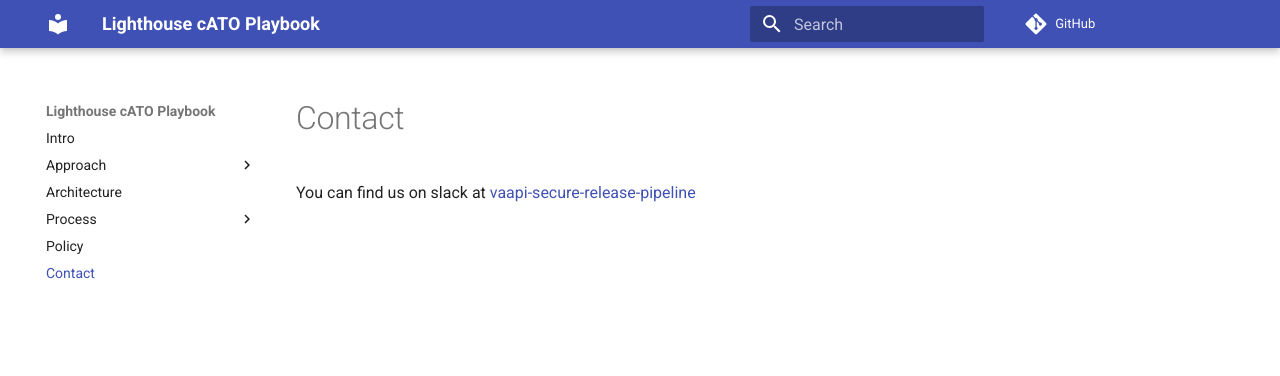
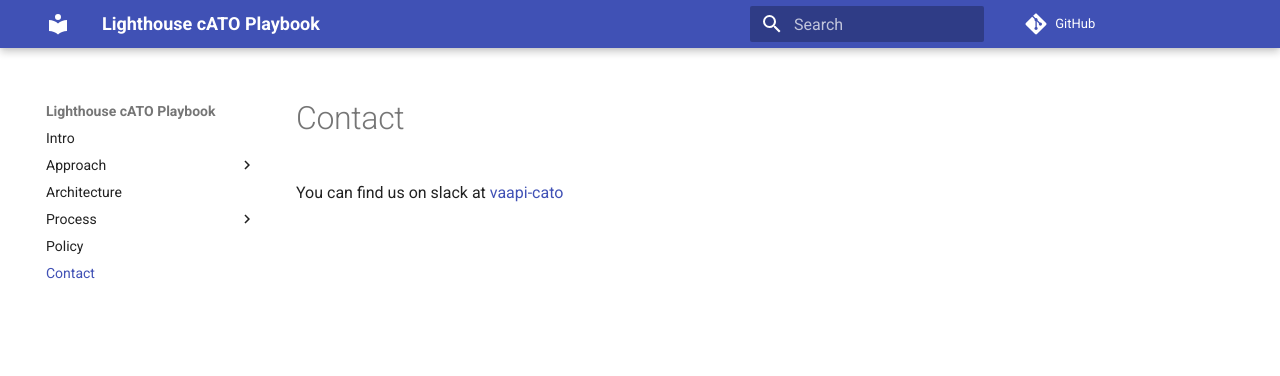
Before and after one commit to rise8-us/cato-playbook, an MkDocs documentation site: the page built from docs/contact.md, in a window 1280 px wide. Shown: the top 376 px of the page. Built offline with MkDocs 1.6.1 and Material for MkDocs 9.7.7, drawn with Linux system fonts in a browser that asks for light colours; comment, search, counter and statistics services are not loaded.

Commit message:
New contact information

```diff
--- a/docs/contact.md
+++ b/docs/contact.md
@@ -1,3 +1,3 @@
 # Contact
 
-You can find us on slack at [vaapi-secure-release-pipeline](https://lighthouseva.slack.com/archives/C02PTSZKM8W)
+You can find us on slack at [vaapi-cato](https://lighthouseva.slack.com/archives/C03G2J6G7AR)
```
